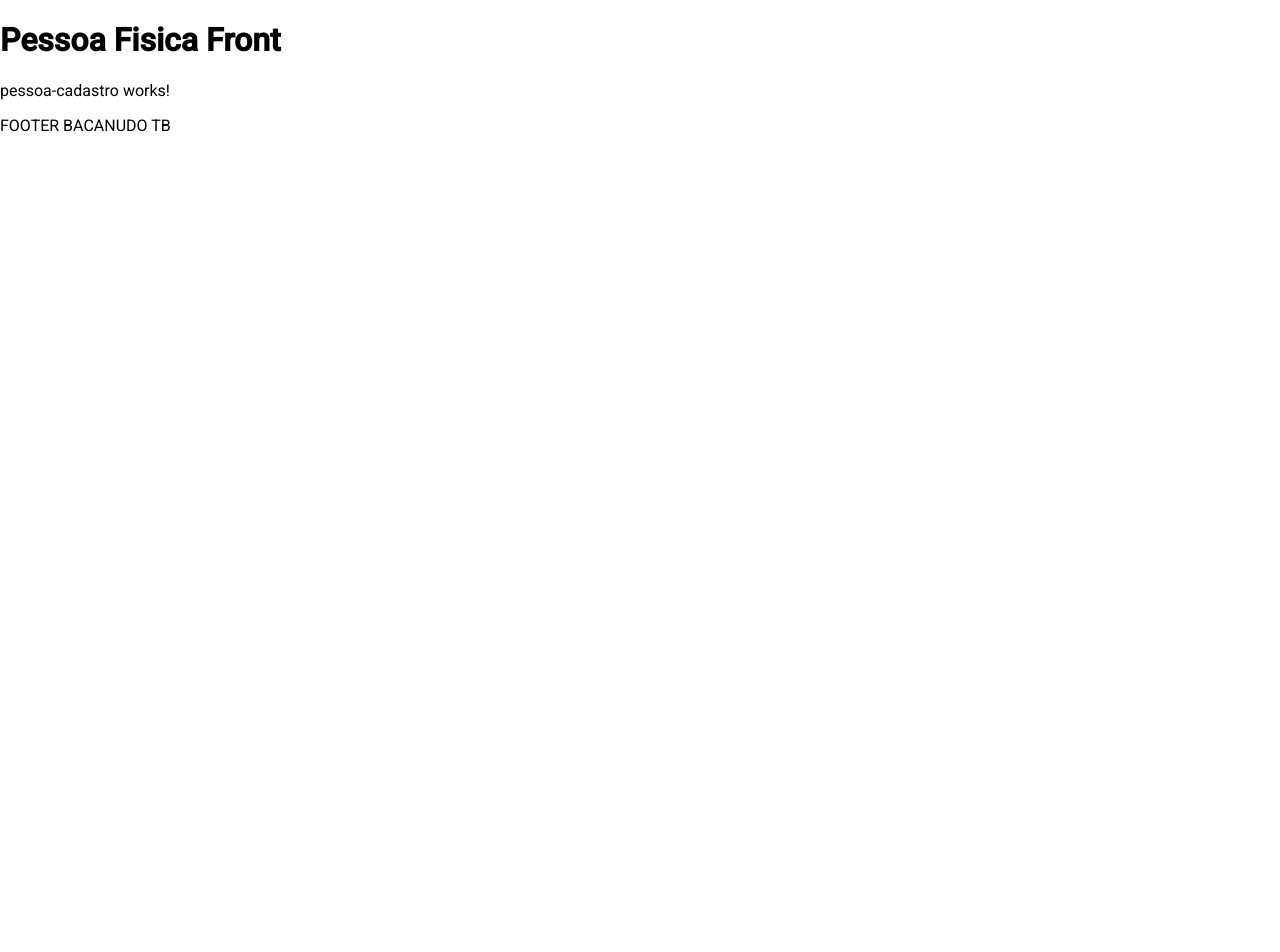
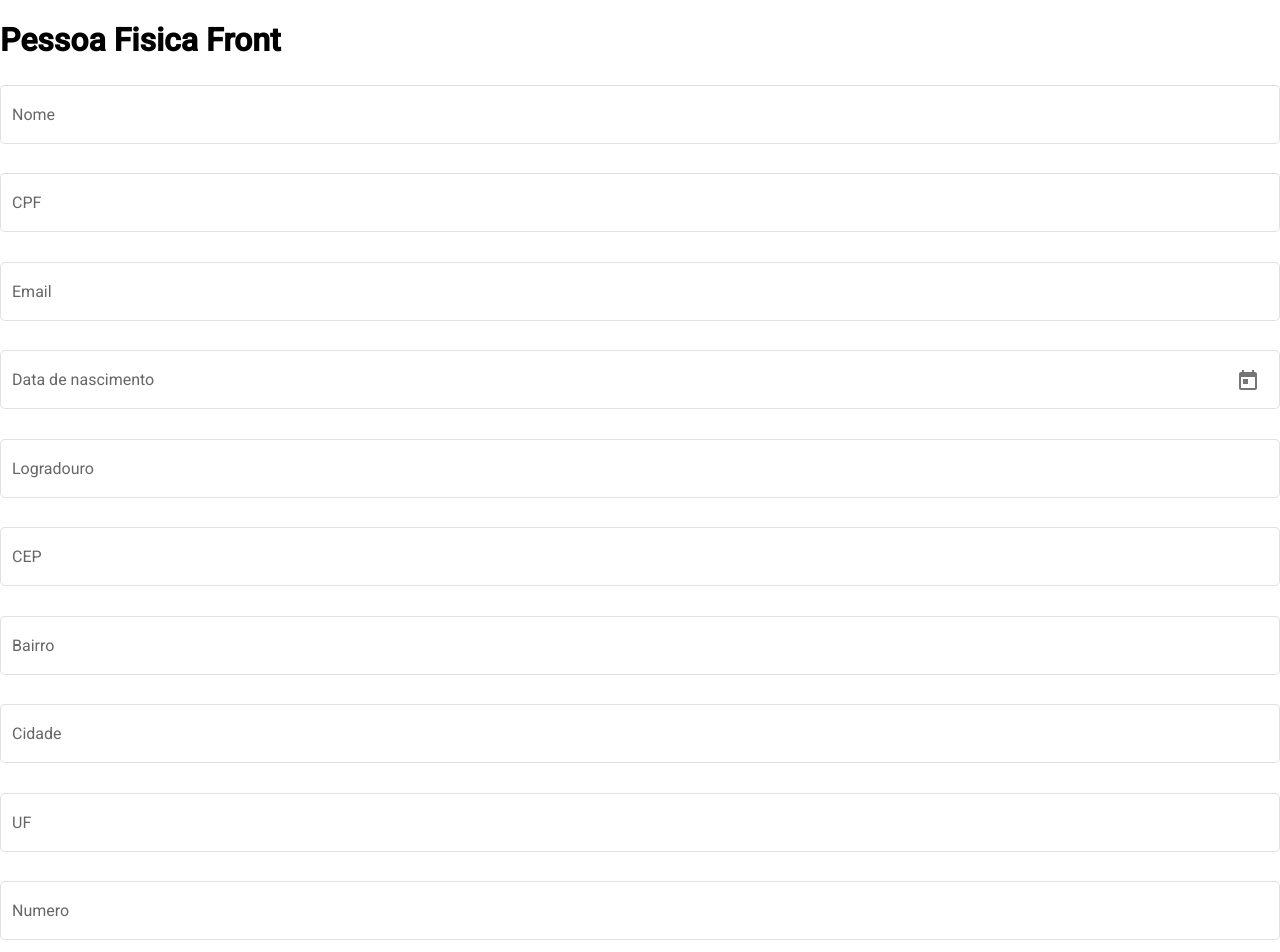
Before and after one commit to ThiagoRuis/pessoa-fisica-front, an Angular app in the folder ruis-front/: page /cadastro/1 in a window 1280 px wide. Shown: the top 952 px of the page. Before the commit the page ends 821 px from the top, so only its background shows below. Built offline with nearby package versions, Linux system fonts and the light colour scheme.

Commit message:
Criados esboços de cadastro de pessoa, e tela de detalhes. Criado service e adicionadas propriedades ao environment

```diff
--- a/ruis-front/src/app/app-routing.module.ts
+++ b/ruis-front/src/app/app-routing.module.ts
@@ -7,6 +7,7 @@ import { PessoaCadastroComponent} from './pessoa-cadastro/pessoa-cadastro.compon
 const routes: Routes = [
   { path: '', component: PessoasListaComponent },
   { path: 'detalhe/:id', component: PessoaDetalheComponent },
+  { path: 'cadastro', component: PessoaCadastroComponent },
   { path: 'cadastro/:id', component: PessoaCadastroComponent },
 ];
 
--- a/ruis-front/src/app/pessoa-cadastro/pessoa-cadastro.component.css
+++ b/ruis-front/src/app/pessoa-cadastro/pessoa-cadastro.component.css
@@ -0,0 +1,4 @@
+.formulario-cadastro {
+    display: flex;
+    flex-direction: column;
+}
--- a/ruis-front/src/app/pessoa-cadastro/pessoa-cadastro.component.html
+++ b/ruis-front/src/app/pessoa-cadastro/pessoa-cadastro.component.html
@@ -1 +1,53 @@
-<p>pessoa-cadastro works!</p>
+<div class="formulario-cadastro">
+  <mat-form-field appearance="outline">
+    <mat-label>Nome</mat-label>
+    <input matInput placeholder="Insira seu nome completo ..." name="nome">
+    <!-- <mat-hint>Nome Completo</mat-hint> -->
+  </mat-form-field>
+  <mat-form-field appearance="outline">
+    <mat-label>CPF</mat-label>
+    <input matInput placeholder="Insira seu CPF ..." name="cpf">
+    <!-- <mat-hint>Nome Completo</mat-hint> -->
+  </mat-form-field>
+  <mat-form-field appearance="outline">
+    <mat-label>Email</mat-label>
+    <input matInput placeholder="Insira seu Email ..." name="email">
+    <!-- <mat-hint>Nome Completo</mat-hint> -->
+  </mat-form-field>
+
+  <mat-form-field appearance="outline">
+    <mat-label>Data de nascimento</mat-label>
+    <input matInput [matDatepicker]="picker" >
+    <mat-datepicker-toggle matSuffix [for]="picker"></mat-datepicker-toggle>
+    <mat-datepicker #picker></mat-datepicker>
+  </mat-form-field>
+</div>
+<div class="formulario-cadastro">
+  <mat-form-field appearance="outline">
+    <mat-label>Logradouro</mat-label>
+    <input matInput name="logradouro">
+  </mat-form-field>
+  <mat-form-field appearance="outline">
+    <mat-label>CEP</mat-label>
+    <input matInput name="cep">
+  </mat-form-field>
+  <mat-form-field appearance="outline">
+    <mat-label>Bairro</mat-label>
+    <input matInput name="bairro">
+  </mat-form-field>
+  <mat-form-field appearance="outline">
+    <mat-label>Cidade</mat-label>
+    <input matInput name="cidade">
+  </mat-form-field>
+  <mat-form-field appearance="outline">
+    <mat-label>UF</mat-label>
+    <input matInput name="uf">
+  </mat-form-field>
+</div>
+
+<div class="formulario-cadastro">
+  <mat-form-field appearance="outline">
+    <mat-label>Numero</mat-label>
+    <input matInput name="numero">
+  </mat-form-field>
+</div>
--- a/ruis-front/src/app/pessoa-detalhe/pessoa-detalhe.component.css
+++ b/ruis-front/src/app/pessoa-detalhe/pessoa-detalhe.component.css
@@ -0,0 +1,3 @@
+.tabela-padrao {
+    width: 100%;
+}
--- a/ruis-front/src/app/pessoa-detalhe/pessoa-detalhe.component.html
+++ b/ruis-front/src/app/pessoa-detalhe/pessoa-detalhe.component.html
@@ -1 +1,49 @@
-<p>pessoa-detalhe works!</p>
+<h3>{{pessoa.nome}}</h3>
+
+<mat-list>
+    <mat-list-item> Id: {{pessoa.id}} </mat-list-item>
+    <mat-list-item> CPF: {{pessoa.cpf}} </mat-list-item>
+    <mat-list-item> Email: {{pessoa.email}} </mat-list-item>
+    <mat-list-item> Data Nascimento: {{pessoa.data_nascimento}} </mat-list-item>
+    <mat-list-item> Data Cadastro: {{pessoa.data_cadastro}} </mat-list-item>
+</mat-list>
+<mat-divider></mat-divider>
+<table mat-table [dataSource]="pessoa.telefones" class="tabela-padrao">
+    <ng-container matColumnDef="numero">
+        <th mat-header-cell *matHeaderCellDef> Numero </th>
+        <td mat-cell *matCellDef="let telefone"> {{telefone.numero}} </td>
+    </ng-container>
+
+    <tr mat-header-row *matHeaderRowDef="displayedColumnsTelefone"></tr>
+    <tr mat-row *matRowDef="let row; columns: displayedColumnsTelefone;"></tr>
+</table>
+<mat-divider></mat-divider>
+<table mat-table [dataSource]="pessoa.enderecos" class="tabela-padrao">
+    <ng-container matColumnDef="logradouro">
+        <th mat-header-cell *matHeaderCellDef> Logradouro </th>
+        <td mat-cell *matCellDef="let endereco"> {{endereco.logradouro}} </td>
+    </ng-container>
+
+    <ng-container matColumnDef="cep">
+        <th mat-header-cell *matHeaderCellDef> CEP </th>
+        <td mat-cell *matCellDef="let endereco"> {{endereco.cep}} </td>
+    </ng-container>
+
+    <ng-container matColumnDef="bairro">
+        <th mat-header-cell *matHeaderCellDef> Bairro </th>
+        <td mat-cell *matCellDef="let endereco"> {{endereco.bairro}} </td>
+    </ng-container>
+
+    <ng-container matColumnDef="cidade">
+        <th mat-header-cell *matHeaderCellDef> Cidade </th>
+        <td mat-cell *matCellDef="let endereco"> {{endereco.cidade}} </td>
+    </ng-container>
+
+    <ng-container matColumnDef="uf">
+        <th mat-header-cell *matHeaderCellDef> UF </th>
+        <td mat-cell *matCellDef="let endereco"> {{endereco.uf}} </td>
+    </ng-container>
+
+    <tr mat-header-row *matHeaderRowDef="displayedColumnsEndereco"></tr>
+    <tr mat-row *matRowDef="let row; columns: displayedColumnsEndereco;"></tr>
+</table>
--- a/ruis-front/src/app/pessoa-detalhe/pessoa-detalhe.component.ts
+++ b/ruis-front/src/app/pessoa-detalhe/pessoa-detalhe.component.ts
@@ -32,6 +32,8 @@ export class PessoaDetalheComponent implements OnInit {
           }
       ]
   };
+  displayedColumnsTelefone: string[] = ['numero'];
+  displayedColumnsEndereco: string[] = ['logradouro', 'cep', 'bairro', 'cidade', 'uf'];
 
   constructor() { }
 
--- a/ruis-front/src/app/pessoas-lista/pessoas-lista.component.html
+++ b/ruis-front/src/app/pessoas-lista/pessoas-lista.component.html
@@ -30,5 +30,5 @@
     </ng-container>
 
     <tr mat-header-row *matHeaderRowDef="displayedColumns"></tr>
-    <tr mat-row *matRowDef="let row; columns: displayedColumns;"></tr>
+    <tr mat-row *matRowDef="let row; columns: displayedColumns;" (click)="abreDetalhe(row)"></tr>
 </table>
--- a/ruis-front/src/app/pessoas-lista/pessoas-lista.component.ts
+++ b/ruis-front/src/app/pessoas-lista/pessoas-lista.component.ts
@@ -1,4 +1,5 @@
 import { Component, OnInit } from '@angular/core';
+import { Router } from '@angular/router';
 
 @Component({
   selector: 'app-pessoas-lista',
@@ -35,7 +36,7 @@ export class PessoasListaComponent implements OnInit {
         ]
     },
     {
-      "id": 2,
+      "id": 42,
       "nome": "Pessoa teste",
       "cpf": "11111111111",
       "email": "email@email.com",
@@ -63,9 +64,14 @@ export class PessoasListaComponent implements OnInit {
 ];
 
   panelOpenState = false;
-  constructor() { }
+  constructor(private router: Router) { }
 
   ngOnInit() {
   }
 
+
+  abreDetalhe(row: any) {
+    this.router.navigate(['/detalhe/'+row.id]);
+  }
+
 }
--- a/ruis-front/src/environments/environment.prod.ts
+++ b/ruis-front/src/environments/environment.prod.ts
@@ -1,3 +1,4 @@
 export const environment = {
-  production: true
+  production: true,
+  api_url: ''
 };
--- a/ruis-front/src/environments/environment.ts
+++ b/ruis-front/src/environments/environment.ts
@@ -3,7 +3,8 @@
 // The list of file replacements can be found in `angular.json`.
 
 export const environment = {
-  production: false
+  production: false,
+  api_url: 'http://127.0.0.1:8000/'
 };
 
 /*
```
Also changed, not shown: ruis-front/src/app/app.module.ts (+17 -2 lines), ruis-front/src/app/ruis-api.service.ts (added, +16 -0 lines), 1 other file (tests, documents, lock files or other folders).
